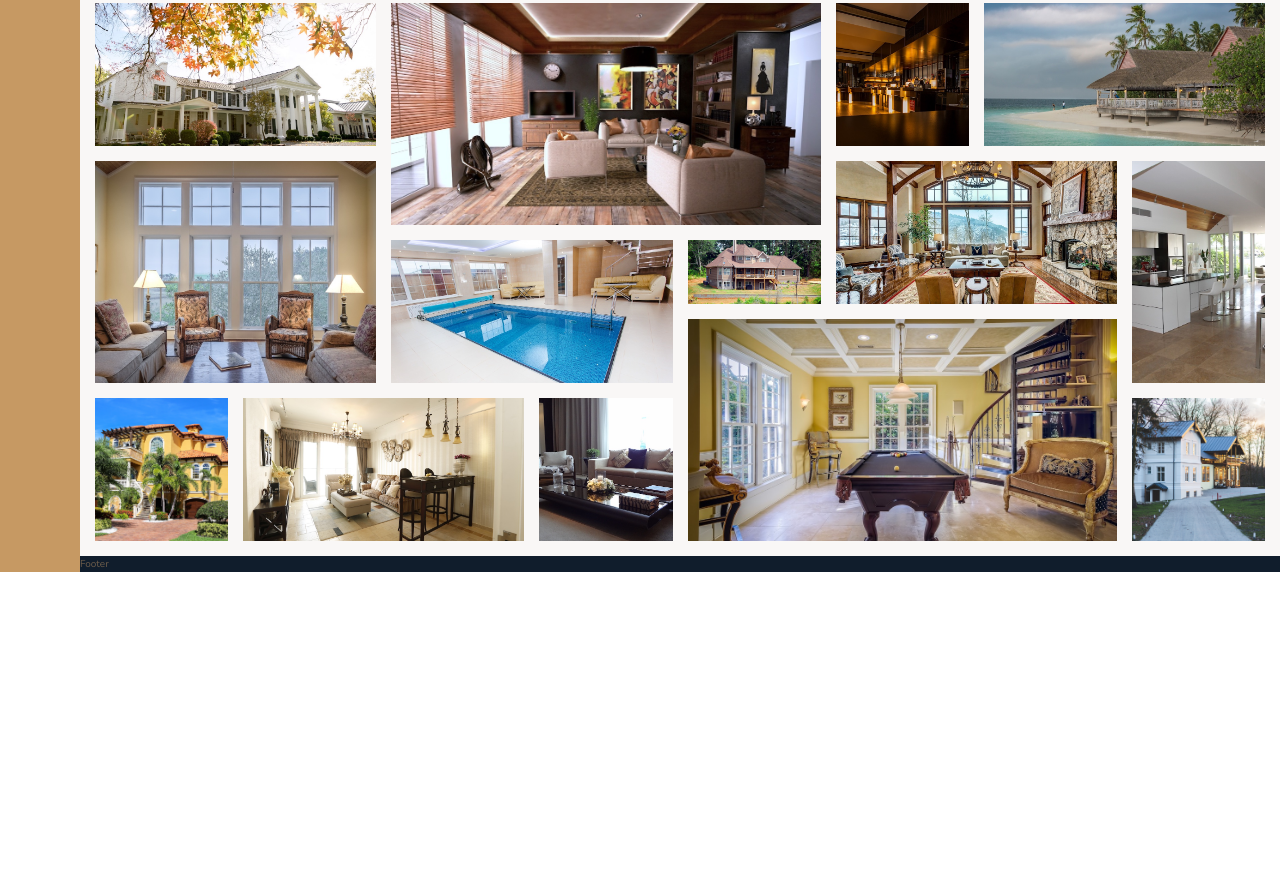
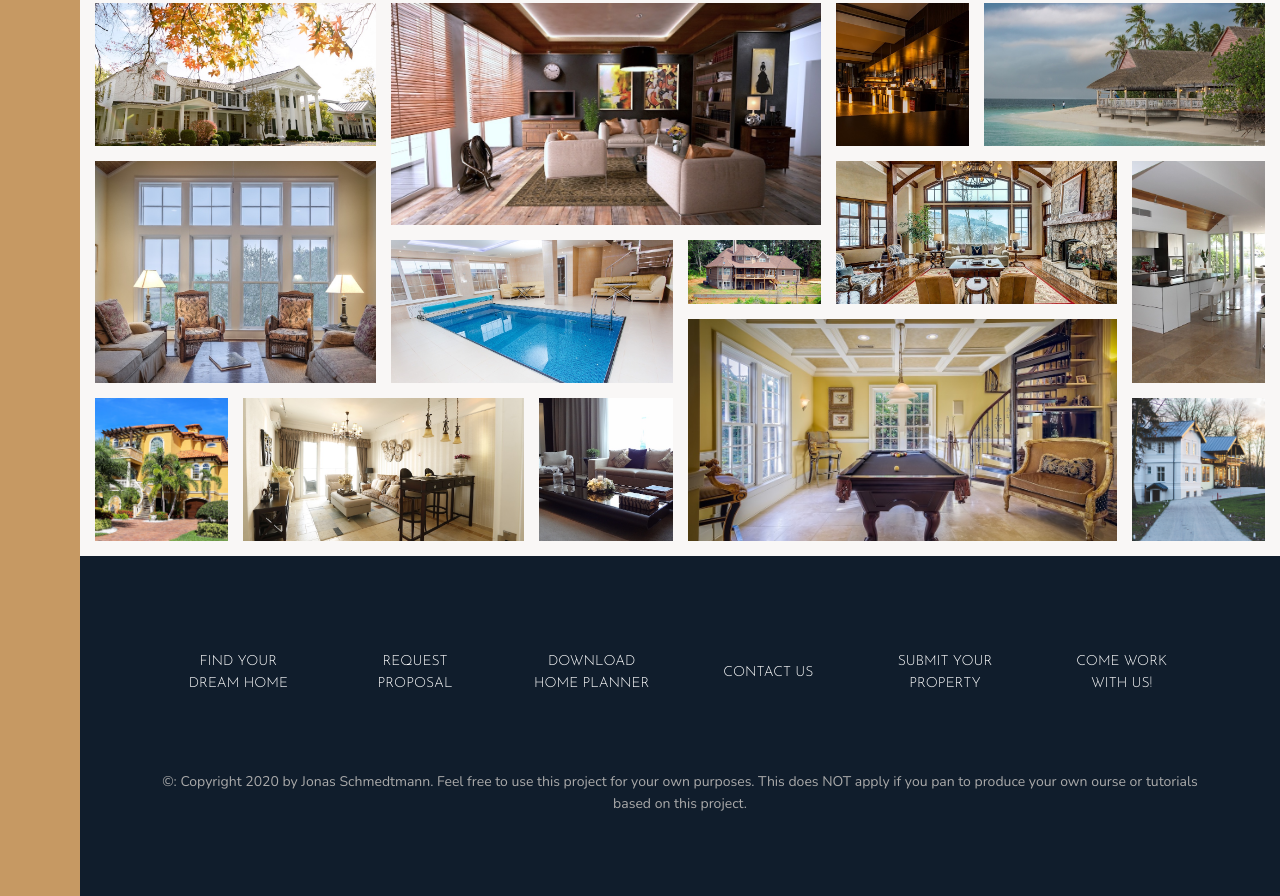
Before and after one commit to CodeByLine/nexter-starter-learn, a website: page index.html in a window 1280 px wide. Shown: the part 3102-3998 px from the top of the page. Before the commit the page ends 3674 px from the top, so only its background shows below. Drawn offline with nearby package versions, Linux system fonts and the light colour scheme.

Commit message:
footer done

```diff
--- a/index.html
+++ b/index.html
@@ -405,7 +405,25 @@
 
         </section>
 
-        <div class="footer">Footer</div>
+        <div class="footer">
+
+            <ul class="nav">
+
+                <!-- li.nav__item>a.nav__ -->
+                <li class="nav__item"><a href="#" class="nav__link">Find your dream home</a></li>
+                <li class="nav__item"><a href="#" class="nav__link">Request proposal</a></li>
+                <li class="nav__item"><a href="#" class="nav__link">Download home planner</a></li>
+                <li class="nav__item"><a href="#" class="nav__link">Contact us</a></li>
+                <li class="nav__item"><a href="#" class="nav__link">Submit your property</a></li>
+                <li class="nav__item"><a href="#" class="nav__link">Come work with us!</a></li>
+
+            </ul>
+
+            <p class="copyright">
+                &copy: Copyright 2020 by Jonas Schmedtmann. Feel free to use this project for your own purposes. This does NOT apply if you pan to produce your own ourse or tutorials based on this project.
+            </p>
+
+        </div>
 
 
     </body>
--- a/sass/_footer.scss
+++ b/sass/_footer.scss
@@ -1,4 +1,47 @@
 .footer {
     background-color: $color-secondary;
     grid-column: full-start / full-end;
+    padding: 8rem;
 }
+
+.nav {
+        list-style: none;
+
+        display: grid;
+        grid-template-columns: repeat(auto-fit, minmax(15rem, 1fr));
+        grid-gap: 2rem;
+        align-items: center;
+
+    &__link:link,
+    &__link:visited {
+        font-size: 1.4rem;
+        color: #fff;
+        text-decoration: none;
+        font-family: $font-display;
+        text-transform: uppercase;
+        text-align: center;
+        padding: 1.5rem;
+        display: block;
+        transition: all .2s;
+
+
+    }
+
+    &__link:hover,
+    &__link:active {
+        background-color: rgba(#fff, .05);
+    }
+
+
+
+}
+
+
+.copyright {
+    font-size: 1.4rem;
+    color: $color-grey-light-2;
+    margin-top: 6rem;
+    text-align: center;
+    margin-right: auto;
+    margin-left: auto;
+}
```
Also changed, not shown: css/style.css.
